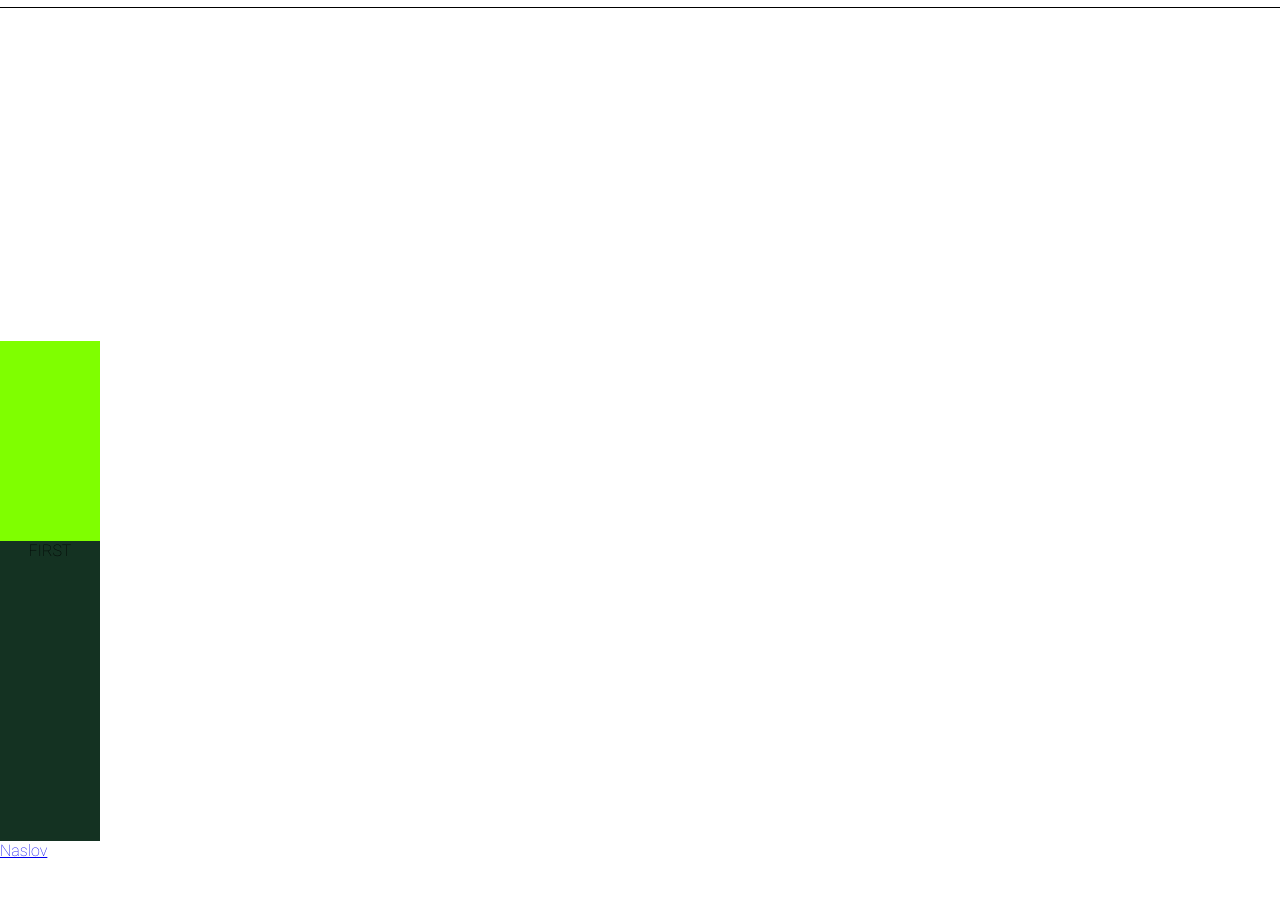
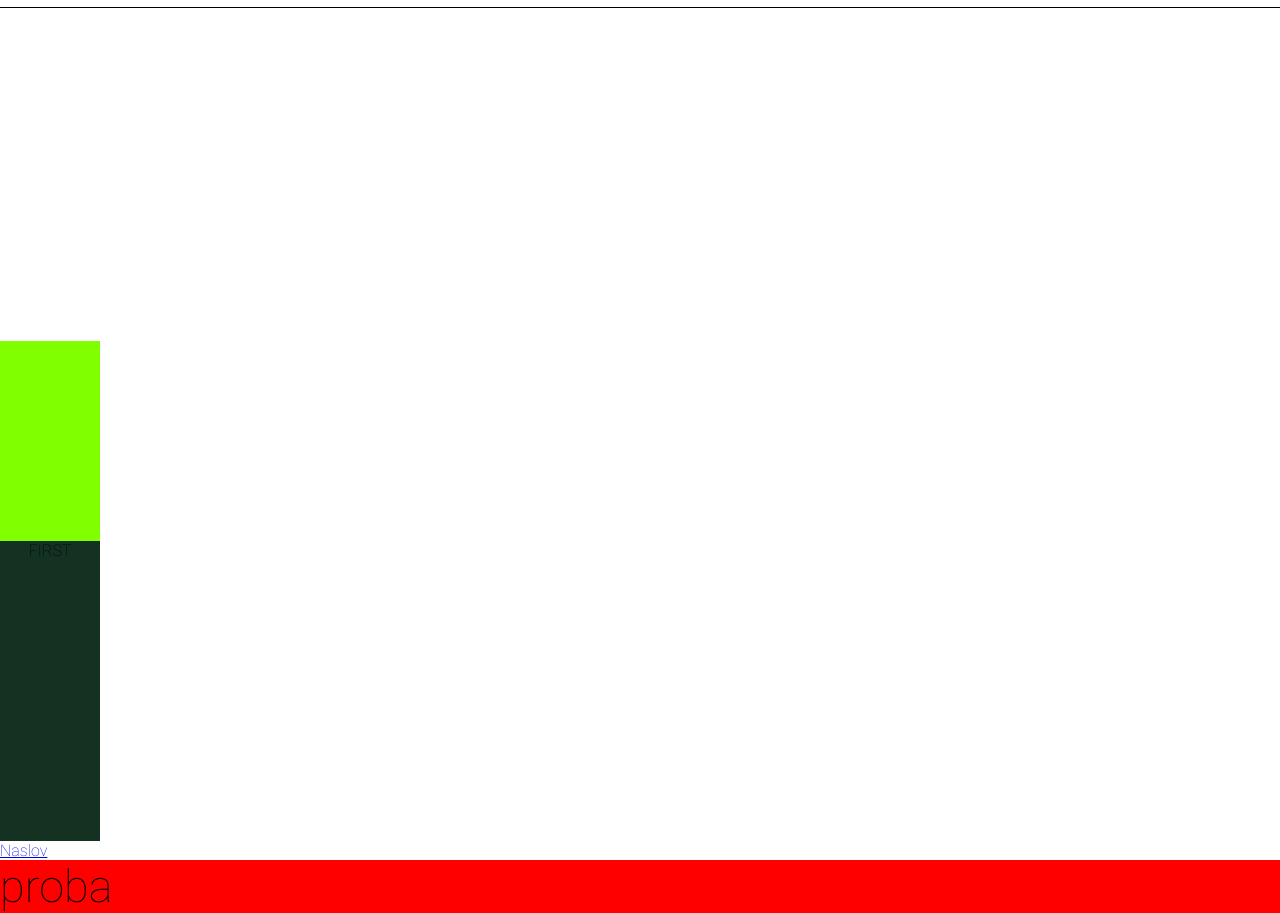
Before and after one commit to vesnatodor/Volvo, a plain HTML site: page index.html in a window 1280 px wide. Shown: the part 143-1056 px from the top of the page. Before the commit the page ends 1003 px from the top, so only its background shows below. Drawn offline with Linux system fonts and the light colour scheme.

Commit message:
add proba

```diff
--- a/index.html
+++ b/index.html
@@ -33,7 +33,7 @@
         <div class="first"> FIRST</div>
         <div class="second"></div>
         <a href="#">Naslov</div></a>
-
+    <div class="proba">proba</div>
 
 </body>
 
--- a/styles/style.css
+++ b/styles/style.css
@@ -59,3 +59,7 @@ img:hover {
     height: 100px;
     margin: 40px 10px 10px 10px;
 }
+.proba{
+    font-size: 45px;
+    background-color: red;
+}
```
